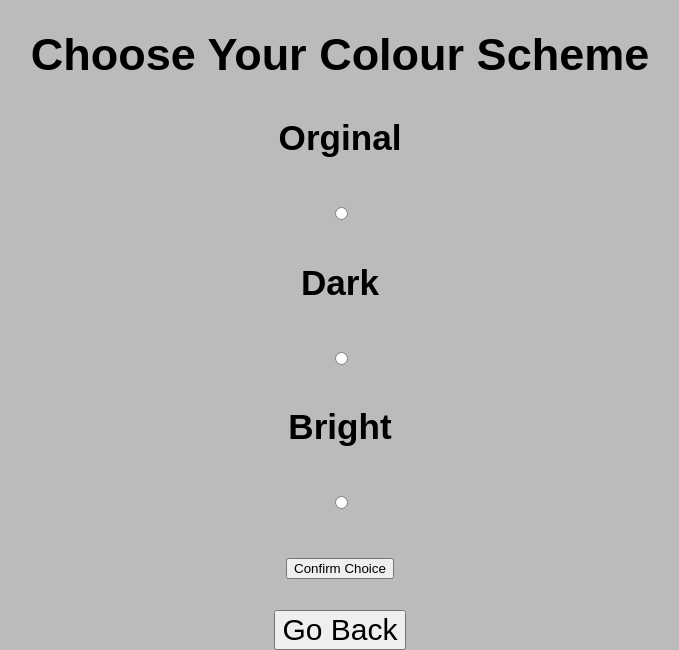
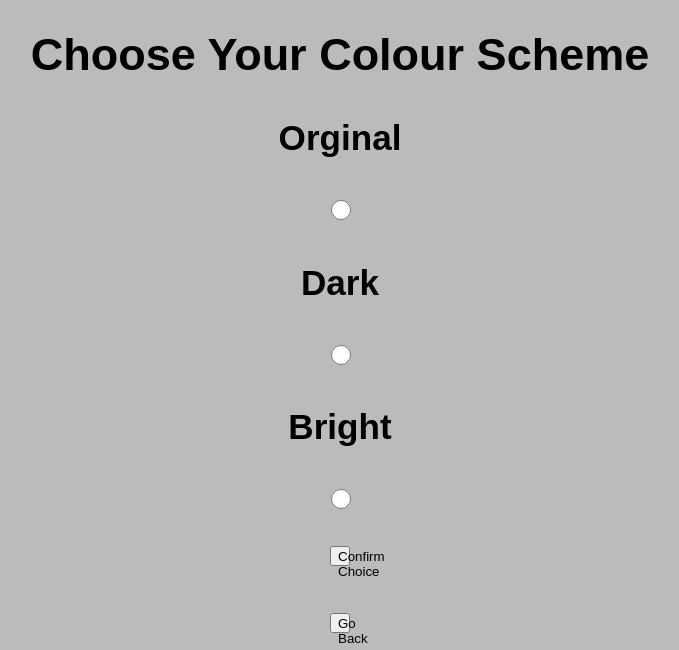
Before and after one commit to Andrei295/new_flask, a Flask app: page /accessibility in a window 1280 px wide. Shown: the part 244-894 px from the top of the page, without its empty margins (300-979 px from the left). Run offline with Flask 3, Linux system fonts and the light colour scheme; some libraries are stand-ins or nearby versions.

Commit message:
fixed radio input for accessibility and added styles

```diff
--- a/app.py
+++ b/app.py
@@ -3,7 +3,7 @@ from flask_session import Session
 from cs50 import SQL
 import hashlib
 
-data = SQL("sqlite:///C://Temp//userdata.db") #Used to gather information from the database #This line will need changing if your database is saved somewhere else
+data = SQL("sqlite:///D://userdata.db") #Used to gather information from the database #This line will need changing if your database is saved somewhere else
 
 app = Flask(__name__)
 
@@ -283,10 +283,10 @@ def accessibility():
     return render_template("accessibility.html")
 
 
-@app.route("/scheme", methods=["POST"])
+@app.route("/scheme", methods=["POST"]) #This is used to change the colour scheme of the website
 def scheme():
 
-    ###Need to change zoom and/or colour scheme
+    scheme = request.form.get("scheme")
 
     return redirect("/")
 
--- a/static/styles.css
+++ b/static/styles.css
@@ -105,3 +105,22 @@ input {
     align-items: center;
     text-align: center;
 }
+
+.scheme {
+    height: 20px;
+    width: 20px;
+}
+
+.scheme button {
+    height: 10px;
+    width: 30px;
+    border: 0;
+    border-radius: 10px;
+    padding: 10px 20px;;
+    color: black;
+    border-radius: 10px;
+    cursor: pointer;
+    bottom: 20px;
+    font-size: 45px;
+    position: absolute;
+}
--- a/templates/accessibility.html
+++ b/templates/accessibility.html
@@ -31,16 +31,16 @@
         name="colour"><!--Used to gather an input and change the colour scheme-->
 
         <h3>Orginal</h3>
-        <input type="radio" value="Original" name="Original">
+        <input type="radio" value="Original" name="scheme" class="scheme">
 
 
         <h3>Dark</h3>
-        <input type="radio" value="Dark" name="Dark">
+        <input type="radio" value="Dark" name="scheme" class="scheme">
 
 
 
         <h3>Bright</h3>
-        <input type="radio" value="Bright" name="Bright">
+        <input type="radio" value="Bright" name="scheme" class="scheme">
 
 
         <p></p>
@@ -48,7 +48,7 @@
         <p></p>
 
 
-        <button type="submit">Confirm Choice</button>
+        <button type="submit" class="scheme button">Confirm Choice</button>
 
 
         </form>
@@ -66,7 +66,7 @@
     name="logout"> <!--This is a form that is used to log out a user, as well as clearing session variables-->
 
 
-    <button style="font-size: 30px;" type="submit" onclick="alert('Uncomfirmed Changes Will Not Be Saved!')">Go Back</button>
+    <button class="scheme button" type="submit" onclick="alert('Uncomfirmed Changes Will Not Be Saved!')">Go Back</button>
 
     </form>
 
```
